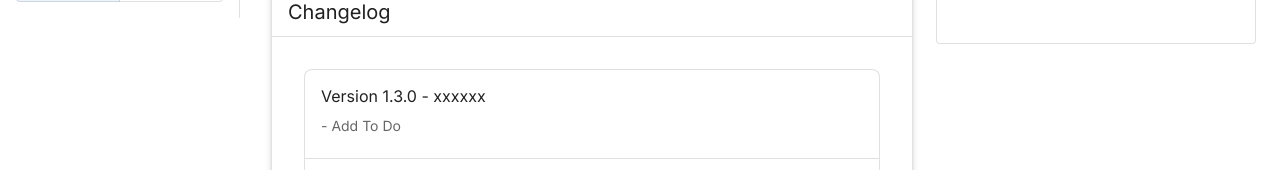
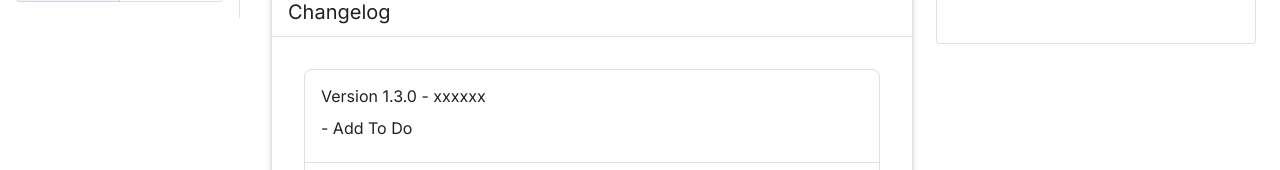
Before and after one commit to Tavisco/PilotBridge, a React (Vite) app: page / in a window 1280 px wide. Shown: the part 782-952 px from the top of the page. Built offline with nearby package versions, Linux system fonts and the light colour scheme; what palm-sync would draw is missing.

Commit message:
Fix errors on home panel

```diff
--- a/src/panels/home-panel.tsx
+++ b/src/panels/home-panel.tsx
@@ -1,6 +1,7 @@
 import { PaperProps } from "@mui/material/Paper";
-import { Box, Divider, Grid2, List, ListItem, ListItemText } from "@mui/material";
+import { Box, Divider, Grid2, List, ListItem, ListItemText, Typography } from "@mui/material";
 import { Panel } from "../panel";
+import React from "react";
 
 export function HomePanel(props: PaperProps) {
     const style = {
@@ -38,19 +39,19 @@ export function HomePanel(props: PaperProps) {
                                 }}
                             >
                                 <List sx={style}>
-                                <ListItem>
+                                    <ListItem key="setup">
                                         <ListItemText primary="Setup the USB drivers" secondary="(Only needed if using USB) On windows you need to install the Zadig drivers, the offical Palm Desktop/Aceeca drivers won't work. On Linux, you need to blacklist the visor modules. On MacOS, it should work out of the box. The following link has instructions on how to set up for each platform: https://github.com/jichu4n/palm-sync/blob/doc/docs/connecting-palm-os-devices.md" />
                                     </ListItem>
                                     <Divider component="li" />
-                                    <ListItem>
+                                    <ListItem key="start">
                                         <ListItemText primary="How to get started" secondary="After setting up the drivers (if using USB), add a new user clicking in the 'Users' dropdown at the right top, and then select the 'Add new' option." />
                                     </ListItem>
                                     <Divider component="li" />
-                                    <ListItem>
+                                    <ListItem key="startHotsync">
                                         <ListItemText primary="How to start a Hotsync" secondary="In the bottom left of the screen, make sure to select the correct conenction method (USB or Serial). Select the User in the dropdown and insert the PDA in the cradle, then, click the green 'Hotsync' buttom at the top right, a pop-up prompting to select a device will appear. At this moment press the hotsync button in the cradle, which will cause the PDA to appear in the list, select it and click 'Connect'. The hotsync will start." />
                                     </ListItem>
                                     <Divider component="li" />
-                                    <ListItem>
+                                    <ListItem key="cloud">
                                         <ListItemText primary="Is my data backuped to a server/cloud?" secondary="No. All data is only stored in your browser's OPFS storage and never leaves it. Everything runs on the client-side (your browser), there is no backend server in play here." />
                                     </ListItem>
                                 </List>
@@ -74,22 +75,26 @@ export function HomePanel(props: PaperProps) {
                                 }}
                             >
                                 <List sx={style}>
-                                    {changelogData.map((entry, index) => (
-
-                                        <>
-                                        <ListItem key={index}>
+                                    {changelogData.map(entry => (
+                                        <React.Fragment key={entry.version}>
+                                            <ListItem>
                                                 <ListItemText
                                                     primary={`Version ${entry.version} - ${entry.date}`}
-                                                secondary={<List>
+                                                    secondary={
+                                                        <Typography component="div">
+                                                            <List>
                                                                 {entry.changes.map((change, idx) => (
-                                                        <ListItem key={idx} style={{ padding: 0 }}>
+                                                                    <ListItem key={entry.version + idx} style={{ padding: 0 }}>
                                                                         - {change}
                                                                     </ListItem>
                                                                 ))}
-                                                </List>} />
+                                                            </List>
+                                                        </Typography>
+                                                    }
+                                                />
                                             </ListItem>
                                             <Divider component="li" />
-                                        </>
+                                        </React.Fragment>
                                     ))}
                                 </List>
                             </div>
```
Lines whose indentation alone changed are shown as unchanged.
